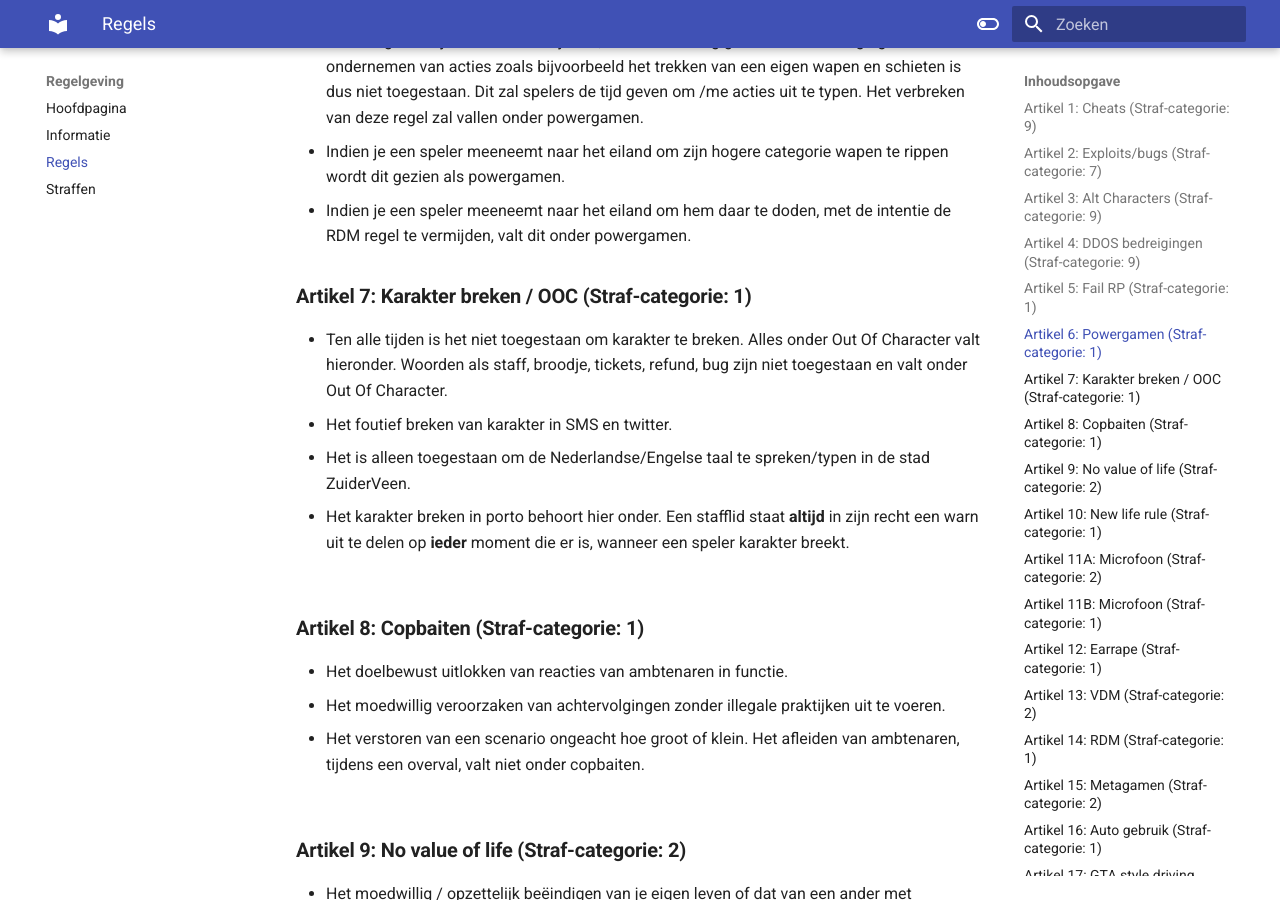
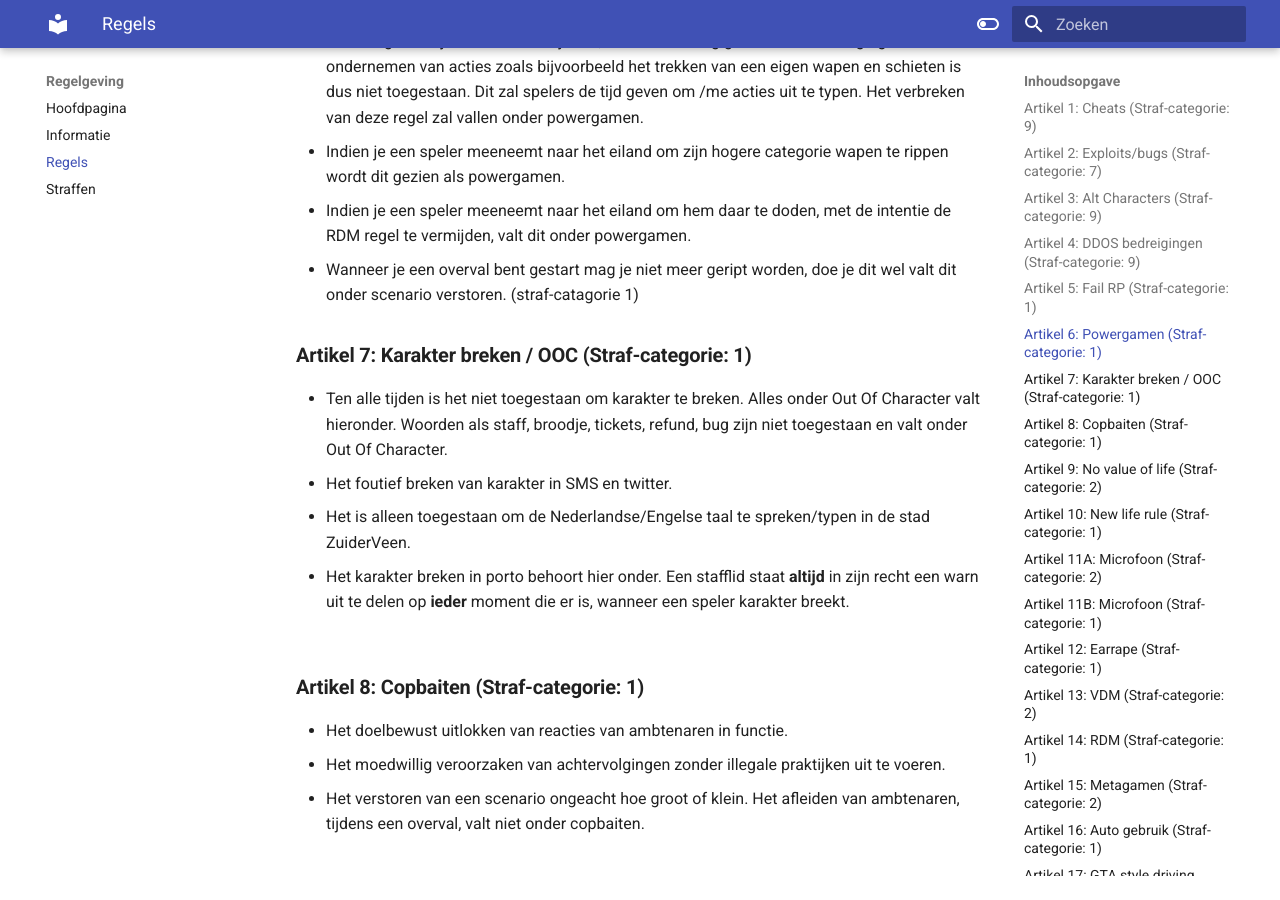
Before and after one commit to ZuiderVeenRP/apv, an MkDocs documentation site: the page built from docs/algemeen.md, in a window 1280 px wide and 900 px high, scrolled down 1784 px. Built offline with MkDocs 1.6.1 and Material for MkDocs 9.7.7, drawn with Linux system fonts in a browser that asks for light colours; comment, search, counter and statistics services are not loaded.

Commit message:
Update algemeen.md

```diff
--- a/docs/algemeen.md
+++ b/docs/algemeen.md
@@ -46,6 +46,7 @@
    - Wanneer er een wapen op jou gericht gestaan heeft en de persoon die het wapen richtte staat nog naast jou zonder dat hij richt, wordt dit alsnog gezien als een dreiging. Het ondernemen van acties zoals bijvoorbeeld het trekken van een eigen wapen en schieten is dus niet toegestaan. Dit zal spelers de tijd geven om /me acties uit te typen. Het verbreken van deze regel zal vallen onder powergamen.</br>
    - Indien je een speler meeneemt naar het eiland om zijn hogere categorie wapen te rippen wordt dit gezien als powergamen.
    - Indien je een speler meeneemt naar het eiland om hem daar te doden, met de intentie de RDM regel te vermijden, valt dit onder powergamen.
+   - Wanneer je een overval bent gestart mag je niet meer geript worden, doe je dit wel valt dit onder scenario verstoren. (straf-catagorie 1)
 </br>
 
 ### **Artikel 7: Karakter breken / OOC**			**(Straf-categorie: 1)**
```
